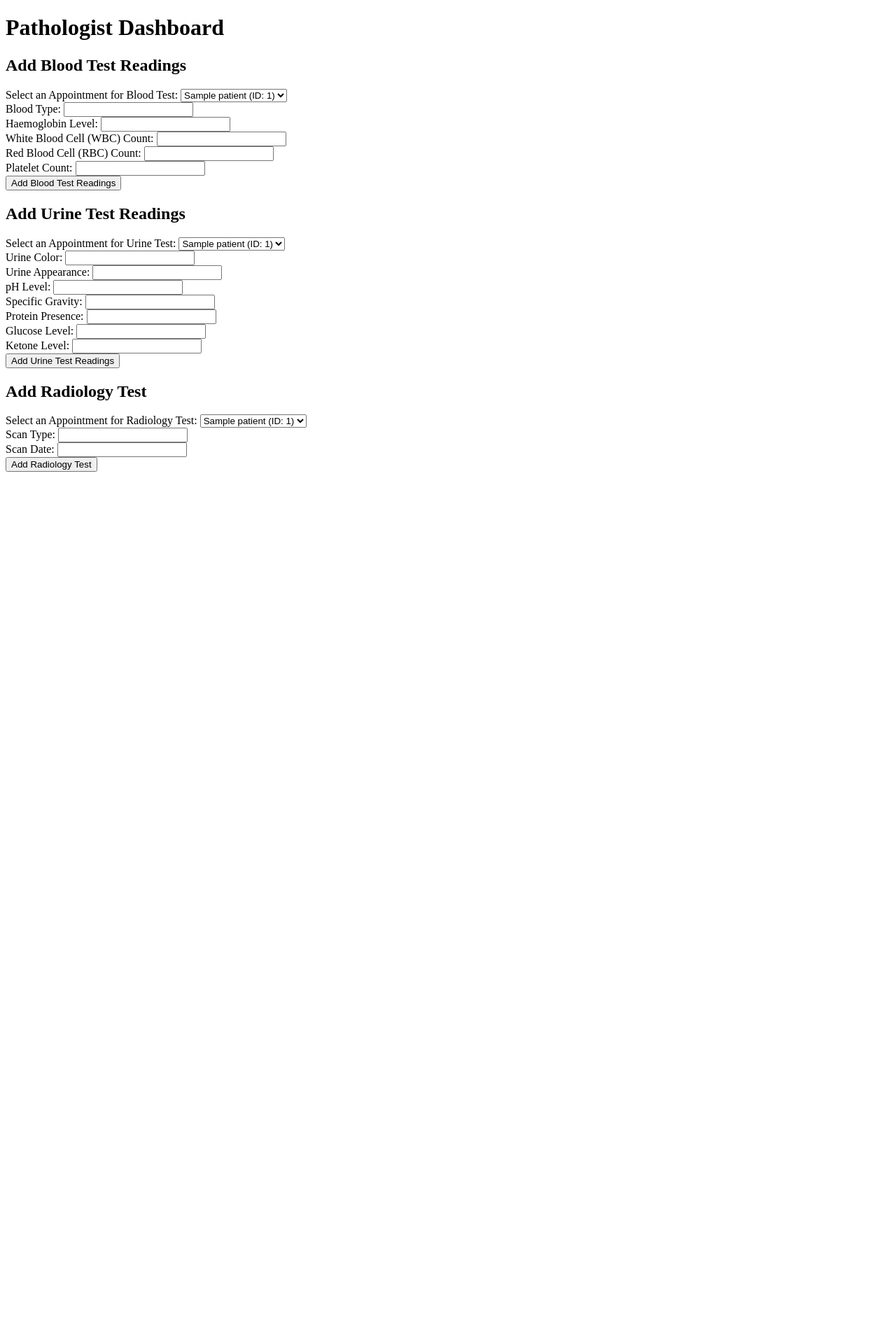
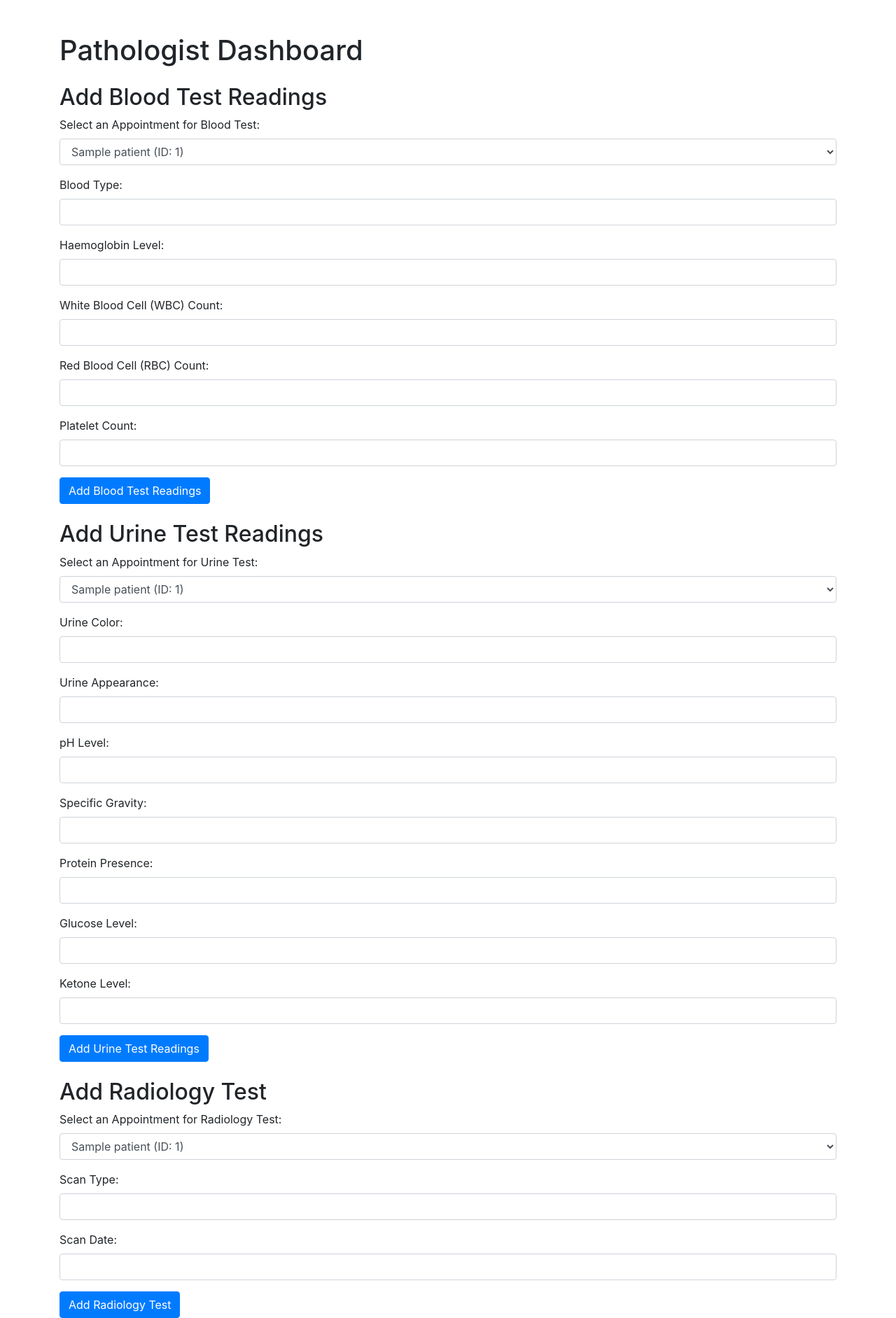
Before and after one commit to sakshamgupta912/Pathology-Lab, a PHP site: page /pathologist.php in a window 1280 px wide. Shown: the whole page at 70% size. Before the commit the page ends 674 px from the top, so only its background shows below. Run offline with PHP 8.4, Linux system fonts and the light colour scheme; the visitor is signed in with stand-in values (Sample User, id 1); tables that the repository leaves empty or names only in its code hold one stand-in row (values such as "Sample post").

Commit message:
Bootstrap added to pathologist

```diff
--- a/connection.php
+++ b/connection.php
@@ -1,7 +1,7 @@
 <?php
 $host = "localhost"; // Hostname
 $username = "root"; // MySQL username
-$password = ""; // MySQL password
+$password = "sys@123"; // MySQL password
 $database = "pathologylab"; // Database name
 
 // Create a connection to the database
--- a/pathologist.php
+++ b/pathologist.php
@@ -182,14 +182,18 @@ if ($_SERVER["REQUEST_METHOD"] == "POST") {
 <html>
 <head>
     <title>Pathologist</title>
+    <!-- Add Bootstrap CSS -->
+    <link rel="stylesheet" href="https://maxcdn.bootstrapcdn.com/bootstrap/4.5.2/css/bootstrap.min.css">
 </head>
 <body>
-    <h1>Pathologist Dashboard</h1>
+    <div class="container">
+        <h1 class="mt-5">Pathologist Dashboard</h1>
 
-    <h2>Add Blood Test Readings</h2>
+        <h2 class="mt-4">Add Blood Test Readings</h2>
         <form method="post" action="">
+            <div class="form-group">
                 <label for="appointment_id">Select an Appointment for Blood Test:</label>
-        <select name="appointment_id" id="appointment_id">
+                <select class="form-control" name="appointment_id" id="appointment_id">
                     <?php
                     $appointments = getAppointmentsByTestType('bloodtest');
                     foreach ($appointments as $appointment) {
@@ -197,29 +201,40 @@ if ($_SERVER["REQUEST_METHOD"] == "POST") {
                     }
                     ?>
                 </select>
-        <br>
+            </div>
 
             <div id="bloodTest">
                 <!-- Blood Test fields here -->
+                <div class="form-group">
                     <label for="blood_type">Blood Type:</label>
-            <input type="text" name="blood_type" id="blood_type"><br>
+                    <input class="form-control" type="text" name="blood_type" id="blood_type">
+                </div>
+                <div class="form-group">
                     <label for="haemoglobin_level">Haemoglobin Level:</label>
-            <input type="text" name="haemoglobin_level" id="haemoglobin_level"><br>
+                    <input class="form-control" type="text" name="haemoglobin_level" id="haemoglobin_level">
+                </div>
+                <div class="form-group">
                     <label for="wb_count">White Blood Cell (WBC) Count:</label>
-            <input type="text" name="wb_count" id="wb_count"><br>
+                    <input class="form-control" type="text" name="wb_count" id="wb_count">
+                </div>
+                <div class="form-group">
                     <label for="rbc_count">Red Blood Cell (RBC) Count:</label>
-            <input type="text" name="rbc_count" id="rbc_count"><br>
+                    <input class="form-control" type="text" name="rbc_count" id="rbc_count">
+                </div>
+                <div class="form-group">
                     <label for="platelet_count">Platelet Count:</label>
-            <input type="text" name="platelet_count" id="platelet_count"><br>
+                    <input class="form-control" type="text" name="platelet_count" id="platelet_count">
+                </div>
             </div>
 
-        <input type="submit" name="add_readings" value="Add Blood Test Readings">
+            <input class="btn btn-primary" type="submit" name="add_readings" value="Add Blood Test Readings">
         </form>
 
-    <h2>Add Urine Test Readings</h2>
+        <h2 class="mt-4">Add Urine Test Readings</h2>
         <form method="post" action="">
+            <div class="form-group">
                 <label for="appointment_id_urine">Select an Appointment for Urine Test:</label>
-        <select name="appointment_id_urine" id="appointment_id_urine">
+                <select class="form-control" name="appointment_id_urine" id="appointment_id_urine">
                     <?php
                     $appointments = getAppointmentsByTestType('urinetest');
                     foreach ($appointments as $appointment) {
@@ -227,33 +242,48 @@ if ($_SERVER["REQUEST_METHOD"] == "POST") {
                     }
                     ?>
                 </select>
-        <br>
+            </div>
 
             <div id="urineTest">
                 <!-- Urine Test fields here -->
+                <div class="form-group">
                     <label for="urine_color">Urine Color:</label>
-            <input type="text" name="urine_color" id="urine_color"><br>
+                    <input class="form-control" type="text" name="urine_color" id="urine_color">
+                </div>
+                <div class="form-group">
                     <label for="urine_appearance">Urine Appearance:</label>
-            <input type="text" name="urine_appearance" id="urine_appearance"><br>
+                    <input class="form-control" type="text" name="urine_appearance" id="urine_appearance">
+                </div>
+                <div class="form-group">
                     <label for="ph_level">pH Level:</label>
-            <input type="text" name="ph_level" id="ph_level"><br>
+                    <input class="form-control" type="text" name="ph_level" id="ph_level">
+                </div>
+                <div class="form-group">
                     <label for="specific_gravity">Specific Gravity:</label>
-            <input type="text" name="specific_gravity" id="specific_gravity"><br>
+                    <input class="form-control" type="text" name="specific_gravity" id="specific_gravity">
+                </div>
+                <div class="form-group">
                     <label for="protein_presence">Protein Presence:</label>
-            <input type="text" name="protein_presence" id="protein_presence"><br>
+                    <input class="form-control" type="text" name="protein_presence" id="protein_presence">
+                </div>
+                <div class="form-group">
                     <label for="glucose_level">Glucose Level:</label>
-            <input type="text" name="glucose_level" id="glucose_level"><br>
+                    <input class="form-control" type="text" name="glucose_level" id="glucose_level">
+                </div>
+                <div class="form-group">
                     <label for="ketone_level">Ketone Level:</label>
-            <input type="text" name="ketone_level" id="ketone_level"><br>
+                    <input class="form-control" type="text" name="ketone_level" id="ketone_level">
+                </div>
             </div>
 
-        <input type="submit" name="add_urine_readings" value="Add Urine Test Readings">
+            <input class="btn btn-primary" type="submit" name="add_urine_readings" value="Add Urine Test Readings">
         </form>
 
-    <h2>Add Radiology Test</h2>
+        <h2 class="mt-4">Add Radiology Test</h2>
         <form method="post" action="">
+            <div class="form-group">
                 <label for="appointment_id_radiology">Select an Appointment for Radiology Test:</label>
-        <select name="appointment_id_radiology" id="appointment_id_radiology">
+                <select class="form-control" name="appointment_id_radiology" id="appointment_id_radiology">
                     <?php
                     $appointments = getAppointmentsByTestType('radiologytest');
                     foreach ($appointments as $appointment) {
@@ -261,17 +291,21 @@ if ($_SERVER["REQUEST_METHOD"] == "POST") {
                     }
                     ?>
                 </select>
-        <br>
+            </div>
 
             <div id="radiologyTest">
                 <!-- Radiology Test fields here -->
+                <div class="form-group">
                     <label for="scan_type">Scan Type:</label>
-            <input type="text" name="scan_type" id="scan_type"><br>
+                    <input class="form-control" type="text" name="scan_type" id="scan_type">
+                </div>
+                <div class="form-group">
                     <label for="scan_date">Scan Date:</label>
-            <input type="text" name="scan_date" id="scan_date"><br>
+                    <input class="form-control" type="text" name="scan_date" id="scan_date">
+                </div>
             </div>
 
-        <input type="submit" name="add_radiology_test" value="Add Radiology Test">
+            <input class="btn btn-primary" type="submit" name="add_radiology_test" value="Add Radiology Test">
         </form>
 
         <?php
@@ -279,5 +313,11 @@ if ($_SERVER["REQUEST_METHOD"] == "POST") {
             echo "<p>" . $error_message . "</p>";
         }
         ?>
+    </div>
+
+    <!-- Add Bootstrap JS (Popper.js and Bootstrap.js) -->
+    <script src="https://code.jquery.com/jquery-3.5.1.slim.min.js"></script>
+    <script src="https://cdn.jsdelivr.net/npm/@popperjs/core@2.9.3/dist/umd/popper.min.js"></script>
+    <script src="https://maxcdn.bootstrapcdn.com/bootstrap/4.5.2/js/bootstrap.min.js"></script>
 </body>
 </html>
```
Lines whose indentation alone changed are shown as unchanged.
